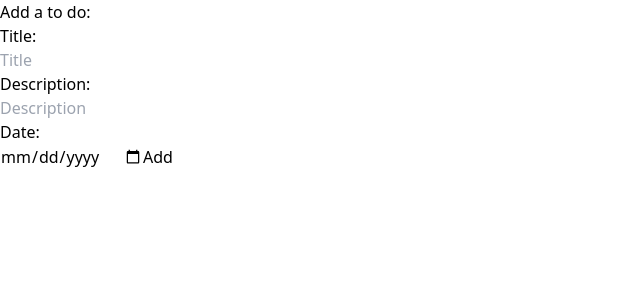
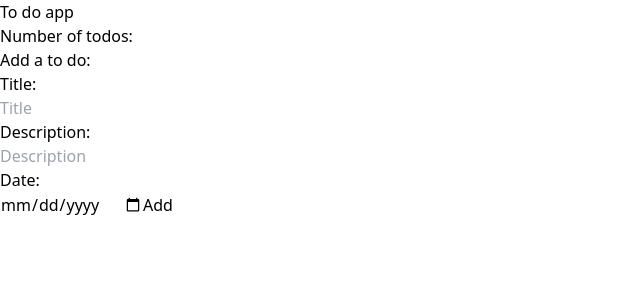
Before and after one commit to Jonatanhx/testning-assignment, a React (Vite) app: page / in a window 1280 px wide. Shown: the top 300 px of the page, without its empty margins (0-640 px from the left). Built offline with nearby package versions, Linux system fonts and the light colour scheme.

Commit message:
Continued adding to the tests

```diff
--- a/src/App.tsx
+++ b/src/App.tsx
@@ -1,8 +1,10 @@
+import Header from "./components/Header";
 import TodoList from "./components/TodoList";
 
 function App() {
   return (
     <>
+      <Header />
       <main className="bg-slate-400 flex flex-1 h-screen justify-center">
         <TodoList />
       </main>
--- a/src/components/AddTodoForm.tsx
+++ b/src/components/AddTodoForm.tsx
@@ -47,6 +47,7 @@ export default function AddTodoForm({ onSubmit }: AddTodoFormProps) {
       </label>
       <input
         placeholder="Title"
+        required
         type="text"
         name="title"
         className="border-b border-black"
@@ -57,6 +58,7 @@ export default function AddTodoForm({ onSubmit }: AddTodoFormProps) {
         <h2>Description:</h2>
       </label>
       <input
+        required
         className="border-b border-black"
         type="text"
         placeholder="Description"
@@ -68,6 +70,7 @@ export default function AddTodoForm({ onSubmit }: AddTodoFormProps) {
         <h2>Date:</h2>
       </label>
       <input
+        required
         placeholder="Date"
         className="border-b border-black"
         type="date"
--- /dev/null
+++ b/src/components/Header.tsx
@@ -0,0 +1,11 @@
+export default function Header({ todos }) {
+  return (
+    <header className="bg-slate-600 flex justify-center">
+      <h1 className="text-white text-3xl drop-shadow-xl">To do app</h1>
+
+      <div>
+        <p>Number of todos:</p>
+      </div>
+    </header>
+  );
+}
```
Also changed, not shown: 2 other files (tests, documents, lock files or other folders).
